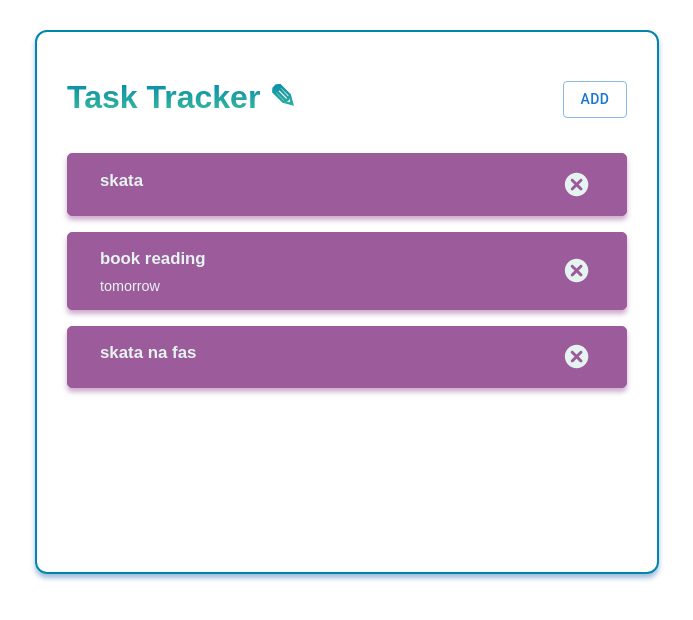
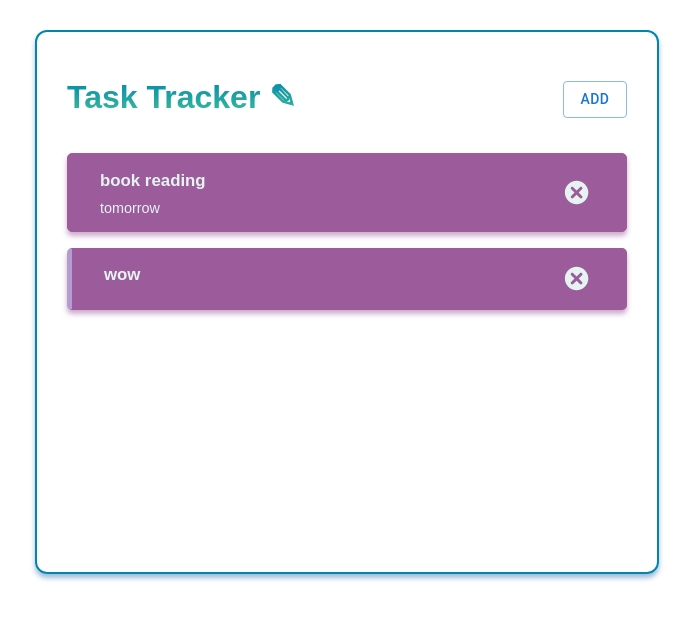
Before and after one commit to elenamarinaki/task-tracker, a React (Create React App) app: page / in a window 1280 px wide. Shown: the top 620 px of the page, without its empty margins (293-986 px from the left). Built offline with nearby package versions, Linux system fonts and the light colour scheme; data requests are answered from the project's data file; a web font is replaced by a local one.

Commit message:
toggle reminder on json server

```diff
--- a/db.json
+++ b/db.json
@@ -1,11 +1,5 @@
 {
   "tasks": [
-    {
-      "text": "skata",
-      "day": "",
-      "reminder": "",
-      "id": 1
-    },
     {
       "text": "book reading",
       "day": "tomorrow",
@@ -13,9 +7,9 @@
       "id": 2
     },
     {
-      "text": "skata na fas",
+      "text": "wow",
       "day": "",
-      "reminder": "",
+      "reminder": true,
       "id": 3
     }
   ]
--- a/src/App.js
+++ b/src/App.js
@@ -21,6 +21,13 @@
   // ----------------------- FETCH TASKS
   const fetchTasks = async () => {
     const res = await fetch('http://localhost:5000/tasks');
+    const data = await res.json();
+    return data;
+  };
+
+  // ----------------------- FETCH TASK
+  const fetchTask = async (id) => {
+    const res = await fetch(`http://localhost:5000/tasks/${id}`);
     const data = await res.json();
     return data;
   };
@@ -52,11 +59,24 @@
     setTasks(tasks.filter((task) => task.id !== id));
   };
 
-  const toggleReminder = (id) => {
+  const toggleReminder = async (id) => {
+    const taskToToggle = await fetchTask(id);
+    const updTask = { ...taskToToggle, reminder: !taskToToggle.reminder };
+
+    const res = await fetch(`http://localhost:5000/tasks/${id}`, {
+      method: 'PUT',
+      headers: {
+        'Content-type': 'application/json',
+      },
+      body: JSON.stringify(updTask),
+    });
+
+    const data = await res.json();
+
     console.log(id);
     setTasks(
       tasks.map((task) =>
-        task.id === id ? { ...task, reminder: !task.reminder } : task
+        task.id === id ? { ...task, reminder: data.reminder } : task
       )
     );
   };
```
